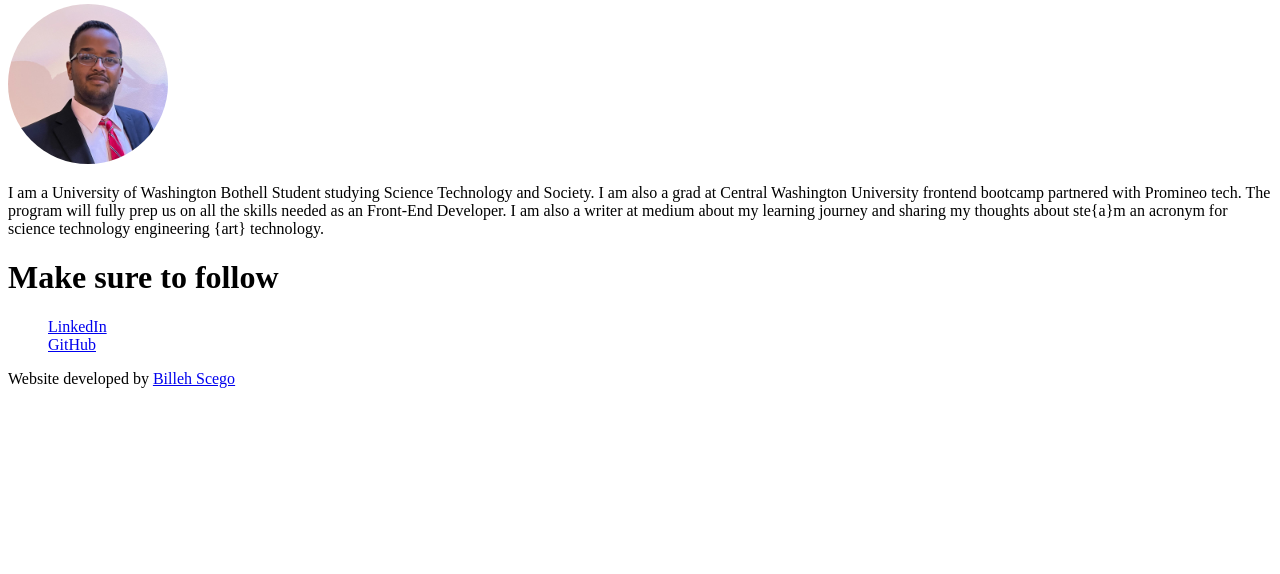
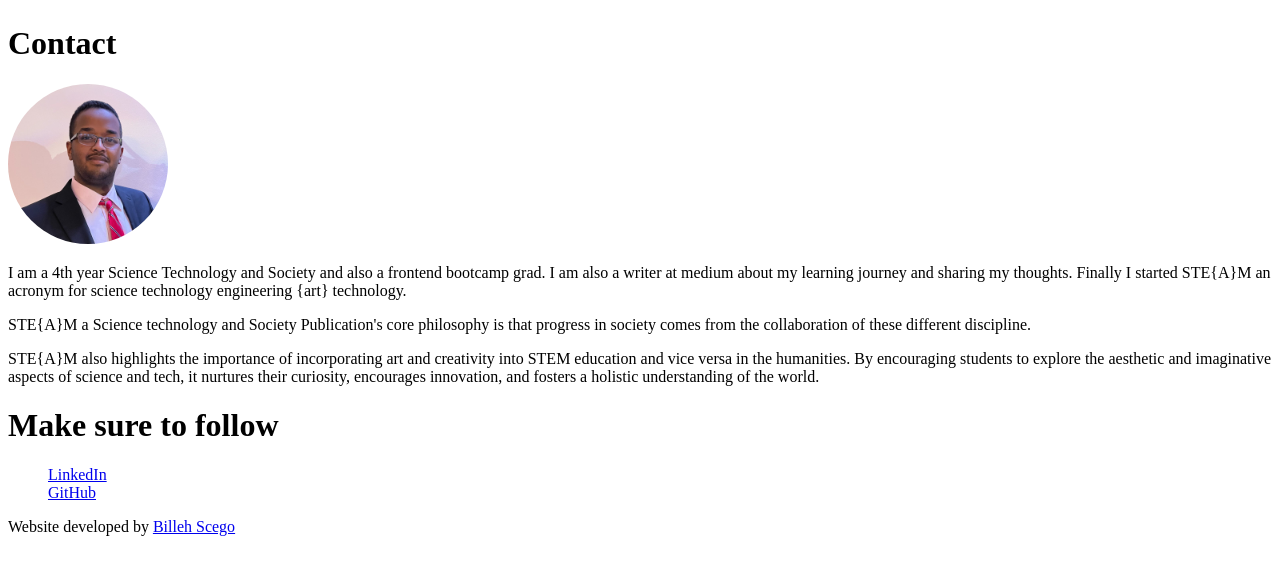
Before and after one commit to scegob/steam, a plain HTML site: page contact.html in a window 1280 px wide. Shown: the part 140-714 px from the top of the page. Drawn offline with Linux system fonts and the light colour scheme.

Commit message:
added more to the contact

```diff
--- a/contact.html
+++ b/contact.html
@@ -26,14 +26,22 @@
             </li>
         </ul>
     </nav>
-
+    <div>
+        <h1>Contact</h1>
+    </div>
     <div>
         <img src="./Images/Protrait.jpg" class="protrait" alt="Billeh">
         <p>
-            I am a University of Washington Bothell Student studying Science Technology and Society.
-            I am also a grad at Central Washington University frontend bootcamp partnered with Promineo tech.
-            The program will fully prep us on all the skills needed as an Front-End Developer.
-            I am also a writer at medium about my learning journey and sharing my thoughts about ste{a}m an acronym for science technology engineering {art} technology.
+            I am a 4th year Science Technology and Society and also a frontend bootcamp grad.
+            I am also a writer at medium about my learning journey and sharing my thoughts.
+            Finally I started STE{A}M an acronym for science technology engineering {art} technology.
+        </p>
+        <p>
+            STE{A}M a Science technology and Society Publication's core philosophy is that progress in society comes from the collaboration of these different discipline.
+        </p>
+        <p>
+            STE{A}M also highlights the importance of incorporating art and creativity into STEM education and vice versa in the humanities.
+            By encouraging students to explore the aesthetic and imaginative aspects of science and tech, it nurtures their curiosity, encourages innovation, and fosters a holistic understanding of the world.
         </p>
     </div>
     <div>
--- a/index.css
+++ b/index.css
@@ -9,13 +9,16 @@ ul {
 .top-nav {
     display: flex;
     align-items: center;
-    /* display:inline; */
+
+    overflow: hidden;
 }
 
 .logo {
     height: 100px;
     width: 100px
 }
+
+
 
 .top-nav-list ul {
     list-style-type: none;
```
Also changed, not shown: blogs.html (+4 -0 lines), resources.html (+3 -0 lines).
